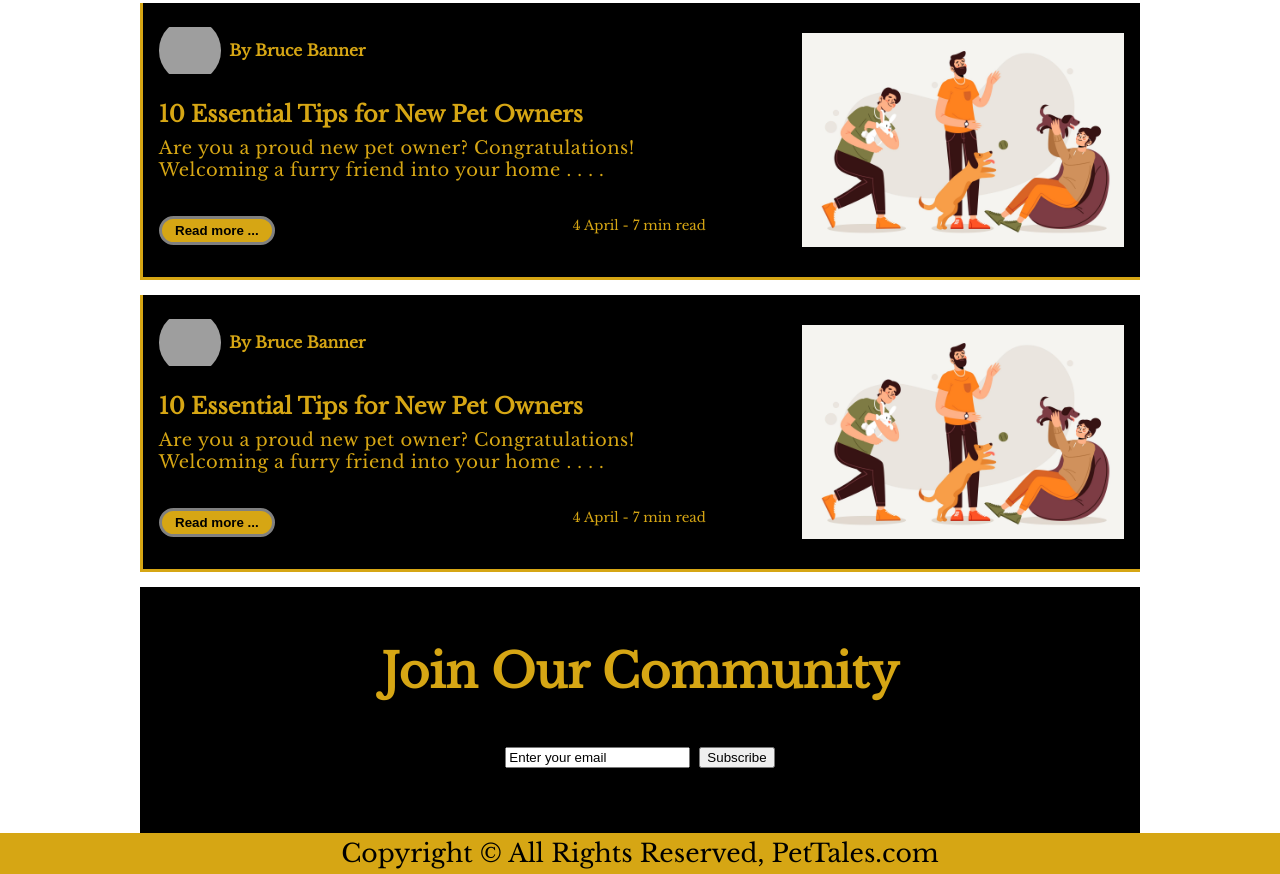
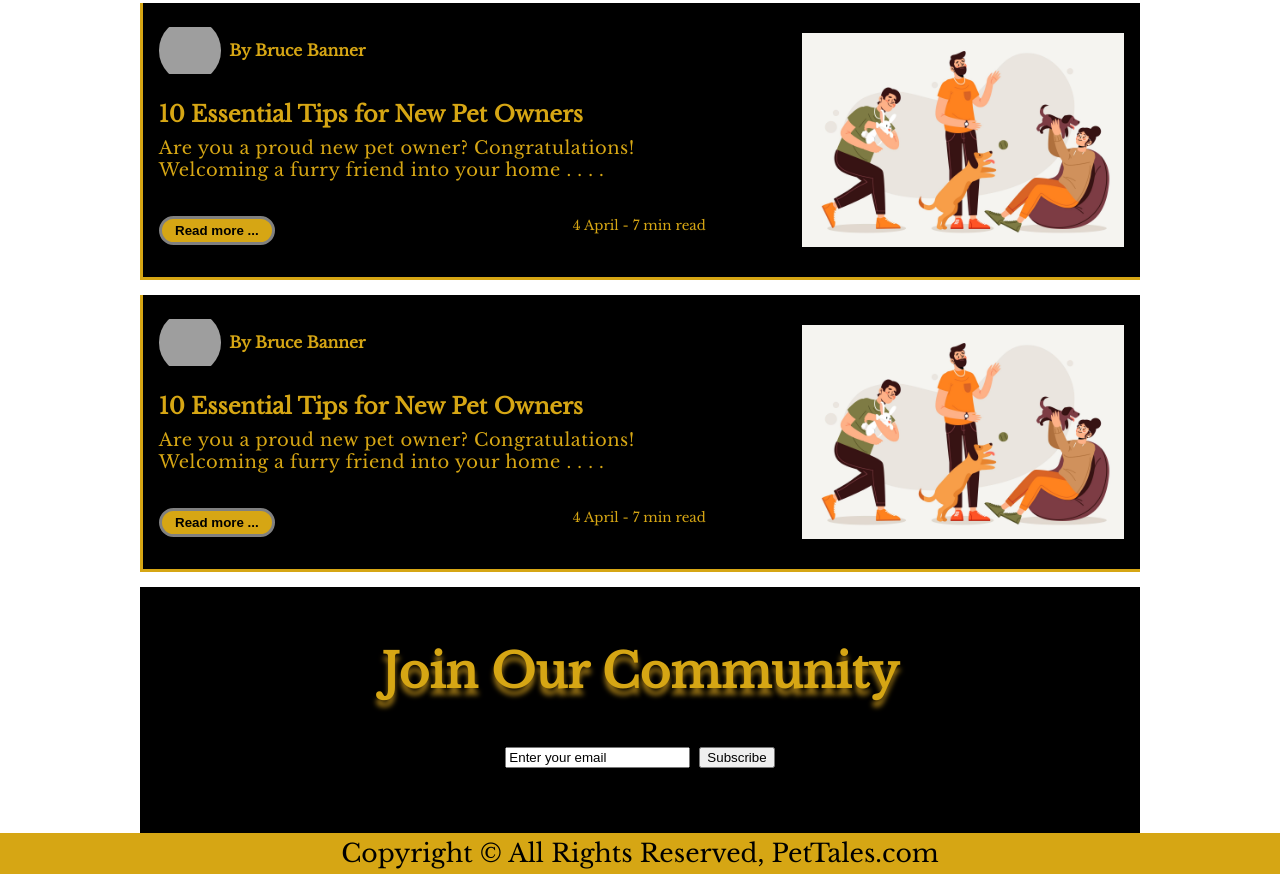
Before and after one commit to abhishekv362/abhishekv362.github.io, a plain HTML site: page index.html in a window 1280 px wide. Shown: the part 1583-2457 px from the top of the page. Drawn offline with nearby package versions, Linux system fonts and the light colour scheme; grey boxes are pictures that could not be loaded; a web font is replaced by a local one.

Commit message:
Added shadow to the join our community text, added .gitignore

```diff
--- a/styles_v2/homepage.css
+++ b/styles_v2/homepage.css
@@ -103,6 +103,7 @@ main {
 
 .newsletter-subscription > h2 {
     margin-top: 0.5em;
+    text-shadow: 0px 0.15em 5px rgb(145, 109, 19);
 }
 
 .subscription-wrapper{
```
Also changed, not shown: assets/images/gradient_background_v2.jpg (added), 2 other files.
